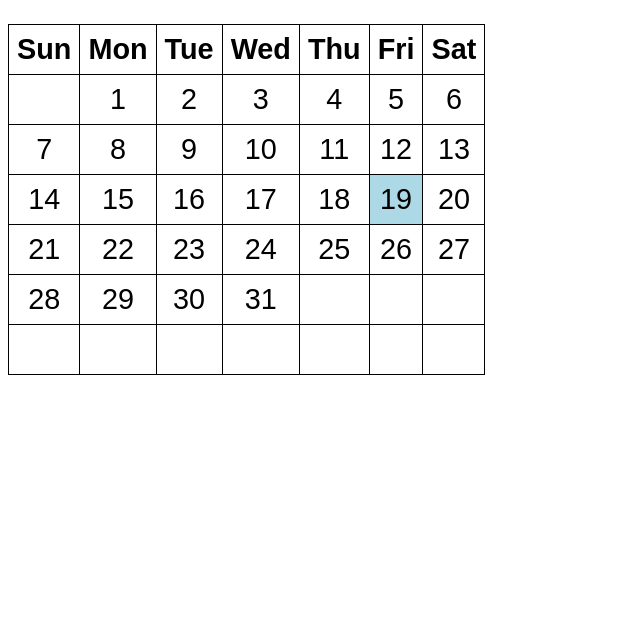
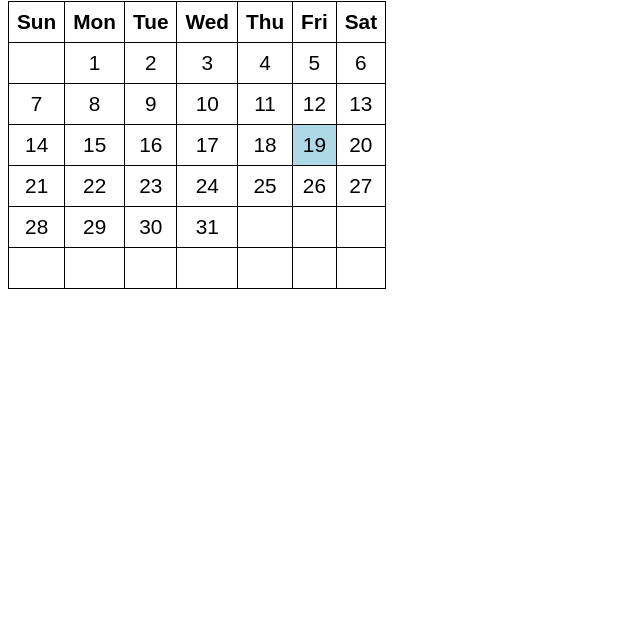
Before and after one commit to velk49/calendar, a plain HTML site: page index.html in a window 1280 px wide. Shown: the part 171-800 px from the top of the page, without its empty margins (0-640 px from the left). Drawn offline with Linux system fonts and the light colour scheme.

Commit message:
Update index.html

```diff
--- a/index.html
+++ b/index.html
@@ -5,7 +5,7 @@
   <title>Simple Calendar</title>
   <style>
     html {
-      font-size: 1.5em;
+      font-size: 1.3em;
       font-family: arial;
     }
     table {
@@ -15,7 +15,7 @@
       border: 1px solid black;
       padding: 8px;
       text-align: center;
-      font-size: 1.2em;
+      font-size: 1em;
     }
     .current-day {
       background-color: lightblue;
```
